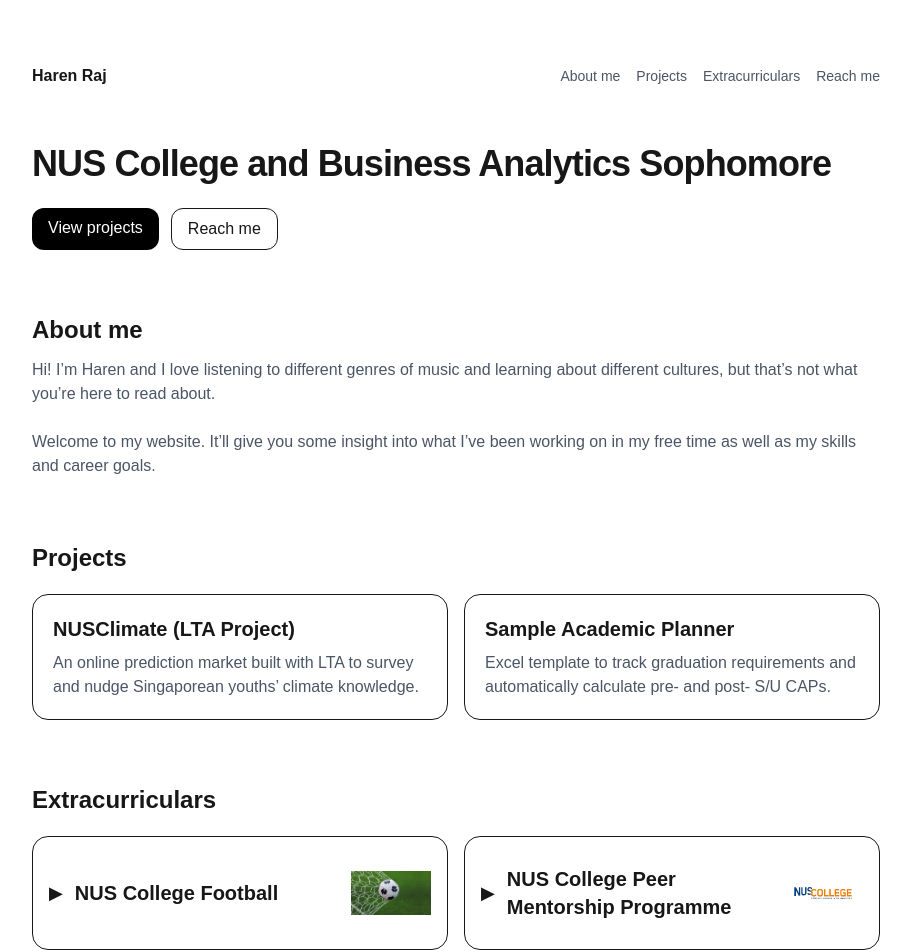
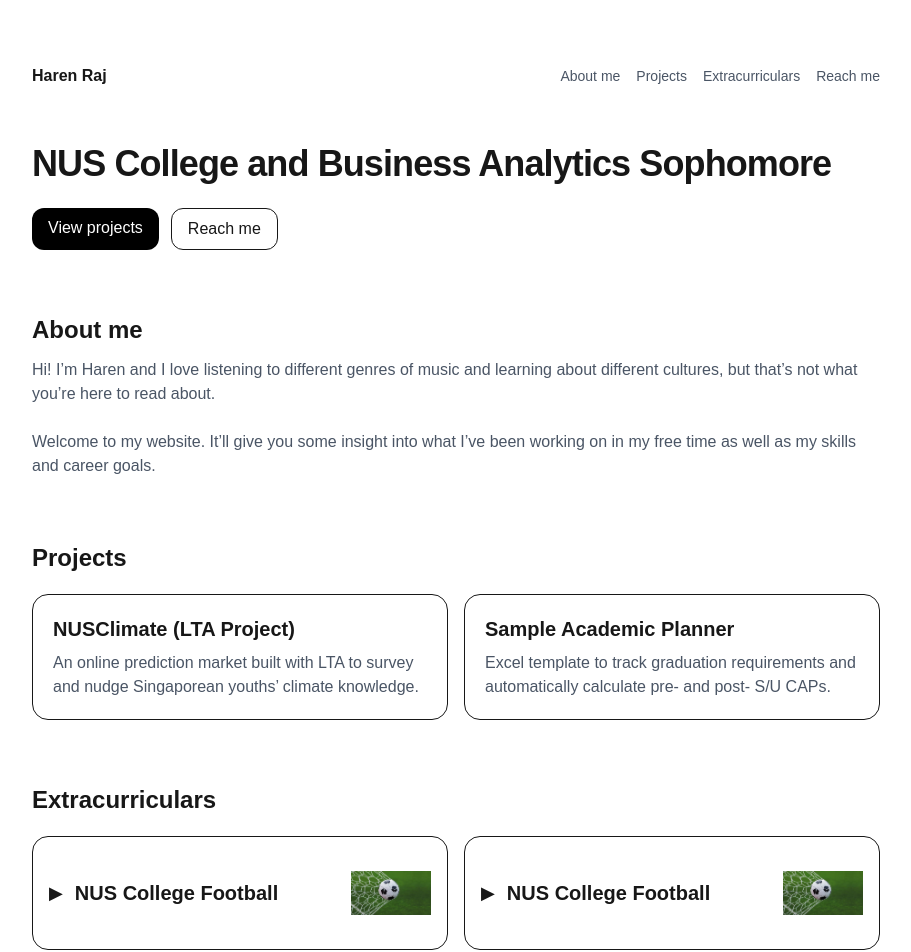
Before and after one commit to harenraj7/Personal-Website, a Next.js app: page / in a window 1280 px wide. Shown: the top 952 px of the page, without its empty margins (184-1095 px from the left). Built offline with nearby package versions, Linux system fonts and the light colour scheme.

Commit message:
Update page.tsx

```diff
--- a/app/page.tsx
+++ b/app/page.tsx
@@ -139,14 +139,12 @@ export default function Home() {
       <span className="text-lg transition-transform duration-200 group-open:rotate-90">
         ▶
       </span>
-      <div className="text-xl font-semibold">
-        NUS College Peer Mentorship Programme
-      </div>
+      <div className="text-xl font-semibold">NUS College Football</div>
     </div>
 
     <Image
-      src="/images/nusc_logo.png"
-      alt="NUS College logo"
+      src="/images/footballnet.jpeg"
+      alt="Football"
       width={128}
       height={128}
       className="h-20 w-20 shrink-0 rounded-lg object-contain"
```
